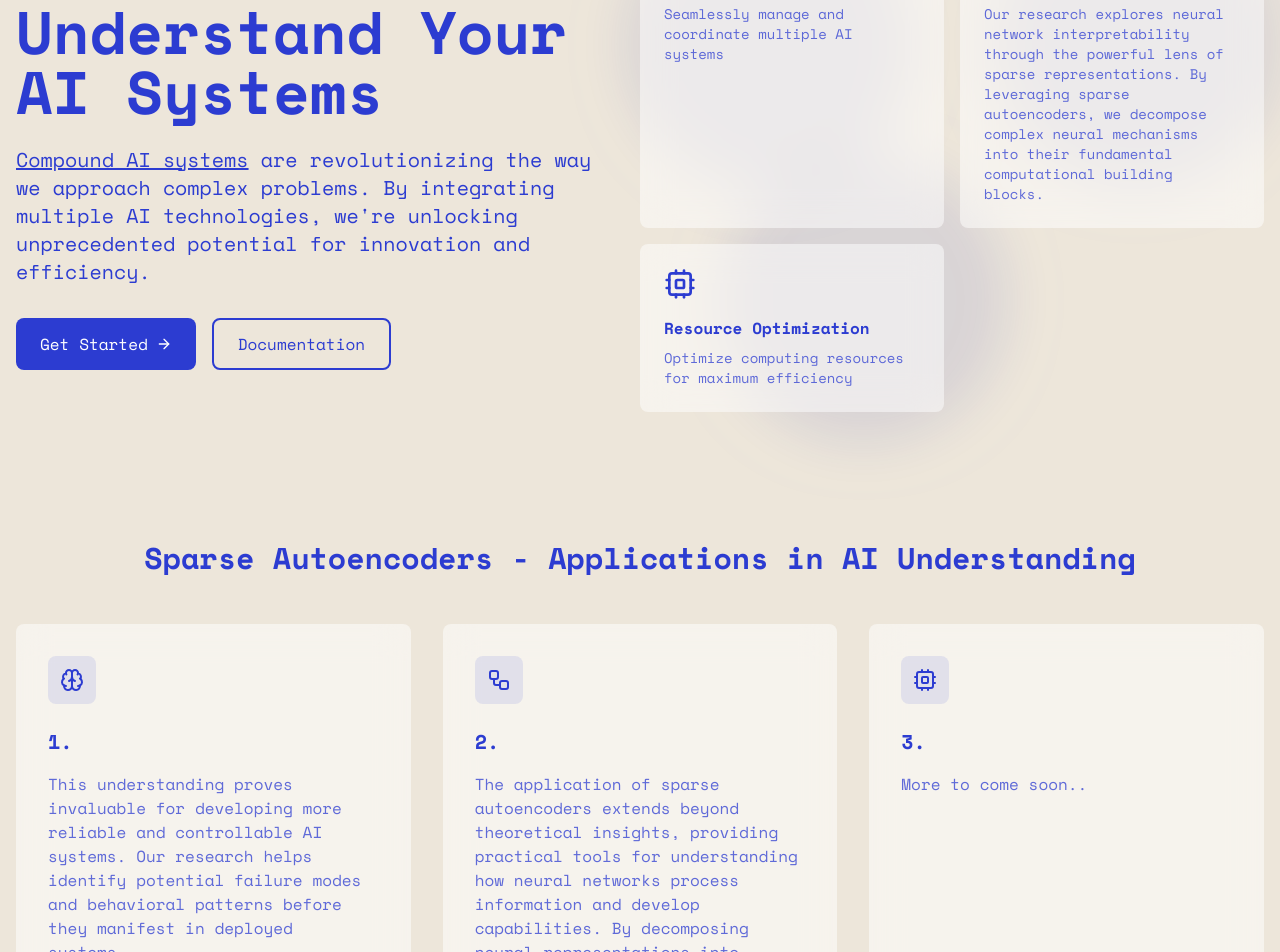
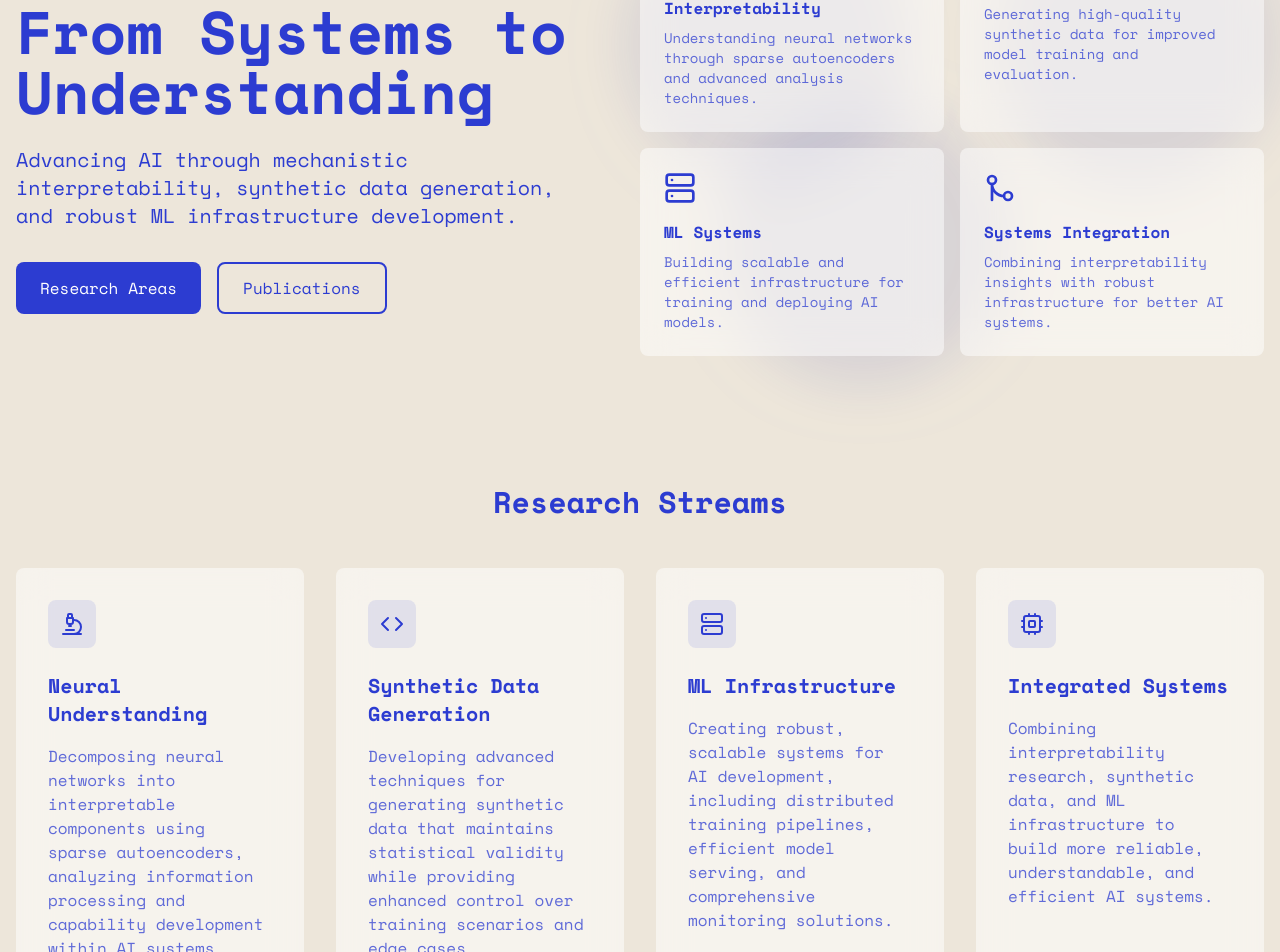
Before and after one commit to res-mat/phyraui, a React (Create React App) app: page / in a window 1280 px wide. Shown: the part 228-1180 px from the top of the page. Built offline with nearby package versions, Linux system fonts and the light colour scheme; no server answers.

Commit message:
Update Hero.tsx

```diff
--- a/src/components/LandingPage/Hero.tsx
+++ b/src/components/LandingPage/Hero.tsx
@@ -1,75 +1,35 @@
-// import React from 'react';
-
-// const Hero: React.FC = () => (
-//   <div className="min-h-screen flex flex-col items-center justify-center p-4" style={{ backgroundColor: '#ede6da', color: '#2C3CD1' }}>
-//     <h1 className="text-4xl font-bold mb-4">phyra.ai</h1>
-//     <p className="text-lg max-w-2xl text-center">
-//       <a
-//         href="https://bair.berkeley.edu/blog/2024/02/18/compound-ai-systems/"
-//         target="_blank"
-//         rel="noopener noreferrer"
-//         className="underline hover:text-blue-600"
-//       >
-//         Compound AI systems
-//       </a>{" "}
-//       are revolutionizing the way we approach complex problems.
-//       By integrating multiple AI technologies, we're unlocking unprecedented potential
-//       for innovation and efficiency. The future of AI lies in these interconnected
-//       systems, working in harmony to tackle challenges across industries and drive
-//       progress in ways we're only beginning to imagine.
-//     </p>
-//   </div>
-// );
-
-// export default Hero;
-// src/components/Landing/Hero.tsx
 import React from 'react';
-import { Brain, Workflow, Layers, Cpu, ArrowRight } from 'lucide-react';
+import { Brain, Database, Microscope, Network, Code, GitMerge, Server, Cpu } from 'lucide-react';
 import { Link } from 'react-router-dom';
 
 const Hero: React.FC = () => (
   <div style={{ backgroundColor: '#ede6da' }}>
-    {/* Hero Section */}
     <div className="min-h-screen flex flex-col">
-      {/* Main Hero Content */}
       <div className="flex-grow container mx-auto px-4 py-16 flex flex-col lg:flex-row items-center justify-between">
         <div className="lg:w-1/2 lg:pr-12">
           <h1 className="text-5xl lg:text-6xl font-bold mb-6" style={{ color: '#2C3CD1' }}>
-            Better Understand Your
-            <br />
-            AI Systems
+            AI Research: From Systems to Understanding
           </h1>
           <p className="text-lg lg:text-xl mb-8 leading-relaxed" style={{ color: '#2C3CD1' }}>
-            <a
-              href="https://bair.berkeley.edu/blog/2024/02/18/compound-ai-systems/"
-              target="_blank"
-              rel="noopener noreferrer"
-              className="underline hover:opacity-80 transition-opacity"
-            >
-              Compound AI systems
-            </a>{" "}
-            are revolutionizing the way we approach complex problems.
-            By integrating multiple AI technologies, we're unlocking unprecedented potential
-            for innovation and efficiency.
+            Advancing AI through mechanistic interpretability, synthetic data generation,
+            and robust ML infrastructure development.
           </p>
           <div className="flex space-x-4">
             <Link
-              to="/signup"
+              to="/research"
               className="inline-flex items-center px-6 py-3 rounded-lg bg-[#2C3CD1] text-white hover:bg-opacity-90 transition-all"
             >
-              Get Started
-              <ArrowRight className="ml-2 w-4 h-4" />
+              Research Areas
             </Link>
             <Link
-              to="/documentation"
+              to="/papers"
               className="inline-flex items-center px-6 py-3 rounded-lg border-2 border-[#2C3CD1] text-[#2C3CD1] hover:bg-[#2C3CD1] hover:text-white transition-all"
             >
-              Documentation
+              Publications
             </Link>
           </div>
         </div>
 
-        {/* Visual Element */}
         <div className="lg:w-1/2 mt-12 lg:mt-0">
           <div className="relative">
             <div className="absolute top-0 -left-4 w-72 h-72 bg-[#2C3CD1] rounded-full mix-blend-multiply filter blur-xl opacity-10 animate-blob"></div>
@@ -77,17 +37,17 @@ const Hero: React.FC = () => (
             <div className="absolute -bottom-8 left-20 w-72 h-72 bg-[#2C3CD1] rounded-full mix-blend-multiply filter blur-xl opacity-10 animate-blob animation-delay-4000"></div>
             <div className="relative">
               <div className="grid grid-cols-2 gap-4">
-                {features.map((feature, index) => (
+                {researchAreas.map((area, index) => (
                   <div
                     key={index}
                     className="bg-white bg-opacity-50 backdrop-blur-lg rounded-lg p-6 hover:transform hover:scale-105 transition-transform"
                   >
-                    <feature.icon className="w-8 h-8 mb-4" style={{ color: '#2C3CD1' }} />
+                    <area.icon className="w-8 h-8 mb-4" style={{ color: '#2C3CD1' }} />
                     <h3 className="font-semibold mb-2" style={{ color: '#2C3CD1' }}>
-                      {feature.title}
+                      {area.title}
                     </h3>
                     <p className="text-sm opacity-75" style={{ color: '#2C3CD1' }}>
-                      {feature.description}
+                      {area.description}
                     </p>
                   </div>
                 ))}
@@ -97,25 +57,24 @@ const Hero: React.FC = () => (
         </div>
       </div>
 
-      {/* Feature Cards */}
       <div className="container mx-auto px-4 py-16">
         <h2 className="text-3xl font-bold mb-12 text-center" style={{ color: '#2C3CD1' }}>
-        Sparse Autoencoders - Applications in AI Understanding
+          Research Streams
         </h2>
-        <div className="grid md:grid-cols-3 gap-8">
-          {solutions.map((solution, index) => (
+        <div className="grid md:grid-cols-4 gap-8">
+          {researchStreams.map((stream, index) => (
             <div
               key={index}
               className="bg-white bg-opacity-50 backdrop-blur-lg rounded-lg p-8 hover:transform hover:scale-105 transition-transform"
             >
               <div className="w-12 h-12 bg-[#2C3CD1] bg-opacity-10 rounded-lg flex items-center justify-center mb-6">
-                <solution.icon className="w-6 h-6" style={{ color: '#2C3CD1' }} />
+                <stream.icon className="w-6 h-6" style={{ color: '#2C3CD1' }} />
               </div>
               <h3 className="text-xl font-semibold mb-4" style={{ color: '#2C3CD1' }}>
-                {solution.title}
+                {stream.title}
               </h3>
               <p className="text-base opacity-75" style={{ color: '#2C3CD1' }}>
-                {solution.description}
+                {stream.description}
               </p>
             </div>
           ))}
@@ -125,48 +84,52 @@ const Hero: React.FC = () => (
   </div>
 );
 
-const features = [
+const researchAreas = [
   {
     icon: Brain,
-    title: 'AI Orchestration',
-    description: 'Seamlessly manage and coordinate multiple AI systems'
+    title: 'Mechanistic Interpretability',
+    description: 'Understanding neural networks through sparse autoencoders and advanced analysis techniques.'
   },
-  // {
-  //   icon: Workflow,
-  //   title: 'Workflow Automation',
-  //   description: 'Automate complex AI workflows and pipelines'
-  // },
   {
-    icon: Layers,
-    title: 'Interpretability',
-    description: 'Our research explores neural network interpretability through the powerful lens of sparse representations. By leveraging sparse autoencoders, we decompose complex neural mechanisms into their fundamental computational building blocks.'
+    icon: Database,
+    title: 'Synthetic Data',
+    description: 'Generating high-quality synthetic data for improved model training and evaluation.'
+  },
+  {
+    icon: Server,
+    title: 'ML Systems',
+    description: 'Building scalable and efficient infrastructure for training and deploying AI models.'
+  },
+  {
+    icon: GitMerge,
+    title: 'Systems Integration',
+    description: 'Combining interpretability insights with robust infrastructure for better AI systems.'
+  }
+];
+
+const researchStreams = [
+  {
+    icon: Microscope,
+    title: 'Neural Understanding',
+    description: 'Decomposing neural networks into interpretable components using sparse autoencoders, analyzing information processing and capability development within AI systems.'
+  },
+  {
+    icon: Code,
+    title: 'Synthetic Data Generation',
+    description: 'Developing advanced techniques for generating synthetic data that maintains statistical validity while providing enhanced control over training scenarios and edge cases.'
+  },
+  {
+    icon: Server,
+    title: 'ML Infrastructure',
+    description: 'Creating robust, scalable systems for AI development, including distributed training pipelines, efficient model serving, and comprehensive monitoring solutions.'
   },
   {
     icon: Cpu,
-    title: 'Resource Optimization',
-    description: 'Optimize computing resources for maximum efficiency'
+    title: 'Integrated Systems',
+    description: 'Combining interpretability research, synthetic data, and ML infrastructure to build more reliable, understandable, and efficient AI systems.'
   }
 ];
 
-const solutions = [
-  {
-    icon: Brain,
-    title: '1.',
-    description: 'This understanding proves invaluable for developing more reliable and controllable AI systems. Our research helps identify potential failure modes and behavioral patterns before they manifest in deployed systems.'
-  },
-  {
-    icon: Workflow,
-    title: '2.',
-    description: ' The application of sparse autoencoders extends beyond theoretical insights, providing practical tools for understanding how neural networks process information and develop capabilities. By decomposing neural representations into interpretable features, we gain crucial insights into the mechanisms underlying model behavior.'
-  },
-  {
-    icon: Cpu,
-    title: '3.',
-    description: 'More to come soon..'
-  }
-];
-
-// Add these animations to your global CSS or a separate stylesheet
 const styles = `
   @keyframes blob {
     0% {
```
